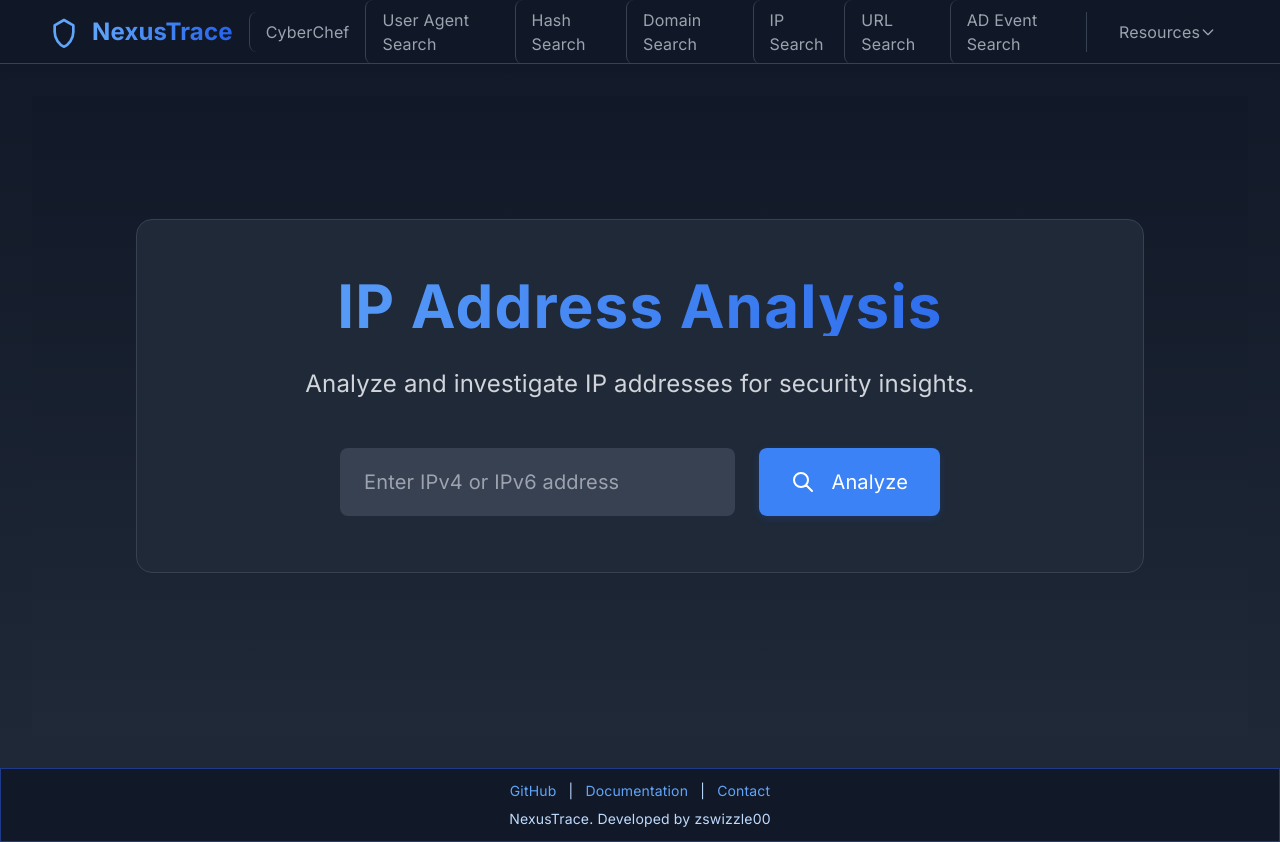
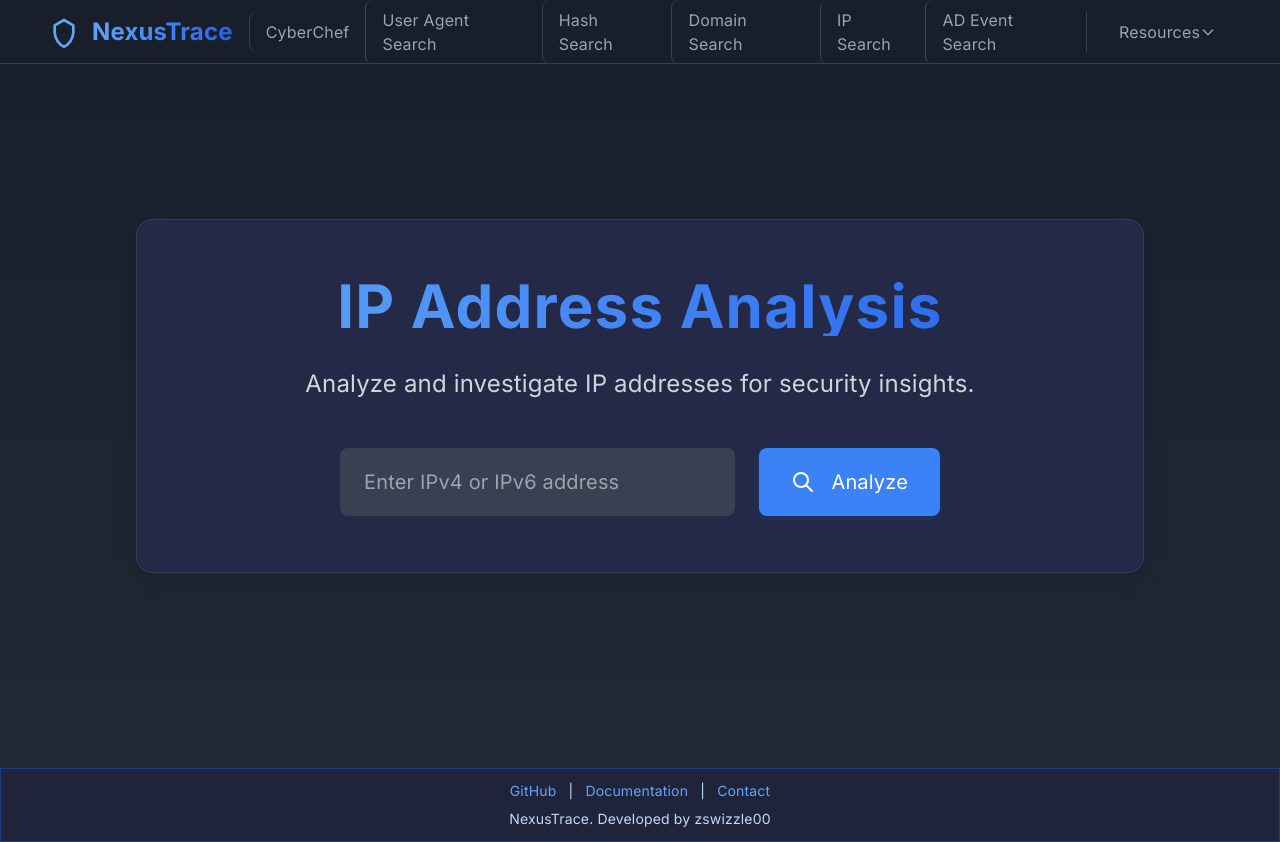
Before and after one commit to khaansec/NexusTrace, a Flask app: page /ip_search in a window 1280 px wide. Run offline with Flask 3, Linux system fonts and the light colour scheme; some libraries are stand-ins or nearby versions.

Commit message:
Refactor UI styles and improve layout consistency across templates
- Updated CSS styles for cards and body backgrounds to enhance visual appeal and responsiveness.
- Removed unnecessary background gradients in various templates for a cleaner design.
- Streamlined card components in domain_search.html, event_section.html, hash_analysis.html, ip_search.html, and user_agent_search.html for improved layout.
- Adjusted navigation links in base.html for better accessibility and user experience.

```diff
--- a/static/css/styles.css
+++ b/static/css/styles.css
@@ -180,11 +180,13 @@
 
 /* Cards */
 .card {
-    background: var(--bg-card);
-    border: 1px solid var(--border-primary);
-    border-radius: var(--radius-lg);
+    background: rgba(35, 41, 70, 0.85);
+    border: 1px solid rgba(59, 130, 246, 0.15);
+    backdrop-filter: blur(8px);
+    border-radius: 1rem;
     padding: var(--spacing-lg);
     transition: var(--transition-normal);
+    box-shadow: 0 4px 24px 0 #00000022;
 }
 
 .card:hover {
@@ -285,9 +287,9 @@
     background: var(--border-secondary);
 }
 
-body, html {
+body {
     font-family: 'Inter', 'Roboto', 'Open Sans', Arial, sans-serif;
-    background: linear-gradient(135deg, #181f2a 0%, #232946 100%);
+    background: linear-gradient(135deg, #3b82f6 0%, #232946 100%);
     color: var(--text-primary);
     line-height: 1.7;
     letter-spacing: 0.01em;
@@ -1178,7 +1180,7 @@
   display: flex;
   align-items: center;
   justify-content: space-between;
-  background: #23283a;
+  background: #181f2a !important;
   padding: 0 32px;
   height: 64px;
   box-shadow: 0 2px 8px rgba(0,0,0,0.08);
@@ -1410,7 +1412,7 @@
   border-color: #3b82f6;
 }
 .footer {
-  background: none;
+  background: #20243a !important;
   border-top: 1px solid #232946;
   margin-top: 4rem;
   padding-top: 2rem;
@@ -1700,7 +1702,7 @@
 
 /* 9. Subtle gradient for page background */
 body {
-  background: linear-gradient(135deg, #181f2a 0%, #232946 100%);
+  background: linear-gradient(135deg, #3b82f6 0%, #232946 100%);
 }
 
 /* 10. Responsive cards/tables/forms */
@@ -1724,3 +1726,8 @@
     font-size: 0.9em;
   }
 }
+
+.main-content {
+  background: none !important;
+  box-shadow: none !important;
+}
--- a/templates/base.html
+++ b/templates/base.html
@@ -135,7 +135,11 @@
         /* Base Styles */
         body {
             font-family: 'Inter', sans-serif;
-            background: linear-gradient(to bottom, var(--bg-primary), var(--bg-secondary));
+            background: linear-gradient(
+                to bottom,
+                rgba(17, 24, 39, 0.97),
+                rgba(17, 24, 39, 0.93)
+            );
             color: var(--text-primary);
             min-height: 100vh;
         }
@@ -167,7 +171,7 @@
 
         /* Card Components */
         .card {
-            background: var(--bg-card);
+            background: #232946;
             border: 1px solid var(--border-primary);
             border-radius: var(--radius-lg);
             padding: var(--spacing-lg);
@@ -471,7 +475,6 @@
                     <a href="/hash_analysis" class="nav-link flex items-center gap-1 focus:outline-none px-4">Hash Search</a>
                     <a href="/domain_search" class="nav-link flex items-center gap-1 focus:outline-none px-4">Domain Search</a>
                     <a href="/ip_search" class="nav-link flex items-center gap-1 focus:outline-none px-4">IP Search</a>
-                    <a href="/url_search" class="nav-link flex items-center gap-1 focus:outline-none px-4">URL Search</a>
                     <a href="/ad_event_search" class="nav-link flex items-center gap-1 focus:outline-none px-4">AD Event Search</a>
                     <div class="flex items-center px-4">
                         <div class="relative group">
--- a/templates/domain_search.html
+++ b/templates/domain_search.html
@@ -1,9 +1,9 @@
 {% extends "base.html" %}
 
 {% block content %}
-<div class="flex flex-col items-center justify-center min-h-[80vh] bg-gradient-to-b from-gray-900 to-gray-800 px-2">
+<div class="flex flex-col items-center justify-center min-h-[80vh] px-2">
     <div class="w-full max-w-5xl mx-auto px-2 py-8 md:py-16">
-        <div class="card bg-gray-800 border border-gray-700 p-8 md:p-14 space-y-12">
+        <div class="card p-8 md:p-14 space-y-12">
             <div class="text-center mb-4 md:mb-8">
                 <h1 class="text-4xl md:text-6xl font-extrabold mb-4 md:mb-8 bg-gradient-to-r from-blue-400 to-blue-600 bg-clip-text text-transparent">
                     Domain/URL Analysis
--- a/templates/event_section.html
+++ b/templates/event_section.html
@@ -1,9 +1,9 @@
 {% extends "base.html" %}
 
 {% block content %}
-<div class="flex flex-col items-center justify-center min-h-[80vh] bg-gradient-to-b from-gray-900 to-gray-800 px-2">
+<div class="flex flex-col items-center justify-center min-h-[80vh] px-2">
     <div class="w-full max-w-5xl mx-auto px-2 py-8 md:py-16">
-        <div class="card bg-gray-800 border border-gray-700 p-8 md:p-14 space-y-12">
+        <div class="card p-8 md:p-14 space-y-12">
             <div class="text-center mb-4 md:mb-8">
                 <h1 class="text-4xl md:text-6xl font-extrabold mb-4 md:mb-8 bg-gradient-to-r from-blue-400 to-blue-600 bg-clip-text text-transparent">
                     Windows Event ID & AD Event Search
--- a/templates/hash_analysis.html
+++ b/templates/hash_analysis.html
@@ -1,9 +1,9 @@
 {% extends "base.html" %}
 
 {% block content %}
-<div class="flex flex-col items-center justify-center min-h-[80vh] bg-gradient-to-b from-gray-900 to-gray-800 px-2">
+<div class="flex flex-col items-center justify-center min-h-[80vh] px-2">
     <div class="w-full max-w-5xl mx-auto px-2 py-8 md:py-16">
-        <div class="card bg-gray-800 border border-gray-700 p-8 md:p-14 space-y-12">
+        <div class="card p-8 md:p-14 space-y-12">
             <div class="text-center mb-4 md:mb-8">
                 <h1 class="text-4xl md:text-6xl font-extrabold mb-4 md:mb-8 bg-gradient-to-r from-blue-400 to-blue-600 bg-clip-text text-transparent">
                     Hash Analysis
--- a/templates/ip_search.html
+++ b/templates/ip_search.html
@@ -1,9 +1,9 @@
 {% extends "base.html" %}
 
 {% block content %}
-<div class="flex flex-col items-center justify-center min-h-[80vh] bg-gradient-to-b from-gray-900 to-gray-800 px-2">
+<div class="flex flex-col items-center justify-center min-h-[80vh] px-2">
     <div class="w-full max-w-5xl mx-auto px-2 py-8 md:py-16">
-        <div class="card bg-gray-800 border border-gray-700 p-8 md:p-14 space-y-12">
+        <div class="card p-8 md:p-14 space-y-12">
             <div class="text-center mb-4 md:mb-8">
                 <h1 class="text-4xl md:text-6xl font-extrabold mb-4 md:mb-8 bg-gradient-to-r from-blue-400 to-blue-600 bg-clip-text text-transparent">
                     IP Address Analysis
--- a/templates/user_agent_search.html
+++ b/templates/user_agent_search.html
@@ -1,9 +1,9 @@
 {% extends "base.html" %}
 
 {% block content %}
-<div class="flex flex-col items-center justify-center min-h-[80vh] bg-gradient-to-b from-gray-900 to-gray-800 px-2">
+<div class="flex flex-col items-center justify-center min-h-[80vh] px-2">
     <div class="w-full max-w-5xl mx-auto px-2 py-8 md:py-16">
-        <div class="card bg-gray-800 border border-gray-700 p-8 md:p-14 space-y-12">
+        <div class="card p-8 md:p-14 space-y-12">
             <div class="text-center mb-4 md:mb-8">
                 <h1 class="text-4xl md:text-6xl font-extrabold mb-4 md:mb-8 bg-gradient-to-r from-blue-400 to-blue-600 bg-clip-text text-transparent">
                     User Agent Analysis
```
Also changed, not shown: templates/home.html (+8 -8 lines).
